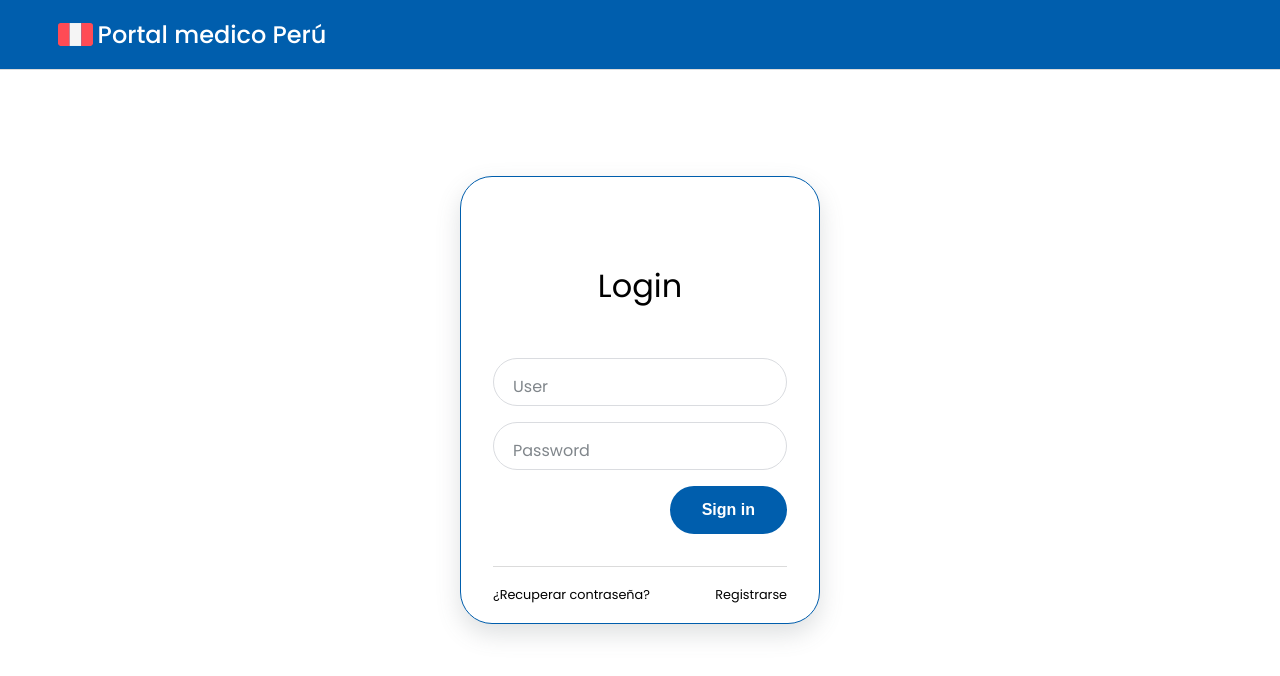
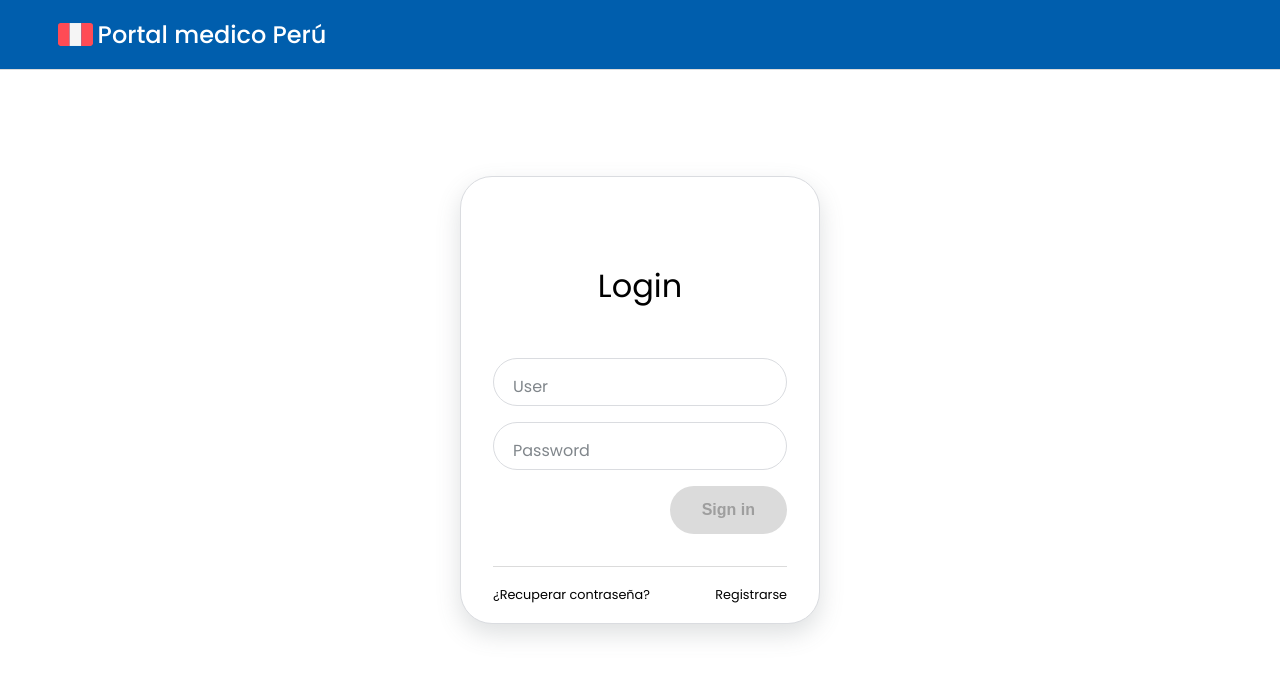
Before and after one commit to adanyur/appzg, an Angular app: page / in a window 1280 px wide. Shown: the top 676 px of the page. Built offline with nearby package versions, Linux system fonts and the light colour scheme.

Commit message:
mejora de diseño de validacion de login

```diff
--- a/src/app/auth/login/login.component.css
+++ b/src/app/auth/login/login.component.css
@@ -12,7 +12,8 @@
   border-radius: 2rem;
   box-shadow: none;
   background-color: #fff;
-  border: 1px solid #005ead;
+
+  border: 1px solid #dadce0;
 }
 
 .form-title {
@@ -96,7 +97,8 @@
   cursor: pointer;
 }
 
-.btn-login {
+.btn-login,
+.button__disabeld {
   display: block;
   border-radius: 2rem;
   padding: 0 32px;
@@ -108,9 +110,16 @@
   outline: none;
   border: none;
   cursor: pointer;
+  transition: 0.3s;
+}
+
+.btn-login {
   background-color: #005ead;
   color: #fff;
-  transition: 0.3s;
+}
+
+.button__disabeld {
+  background-color: #dbdbdb;
 }
 
 .btn-login:hover {
@@ -130,7 +139,7 @@
   border: 1px solid #22b14c;
 }
 
-.success__invalid {
+.error__invalid {
   border: 1px solid #ff7171;
   color: #ff7171;
 }
@@ -146,7 +155,8 @@
     background-color: #fff;
   }
 
-  .btn-login {
+  .btn-login,
+  .button__disabeld {
     width: auto;
   }
 }
--- a/src/app/auth/login/login.component.html
+++ b/src/app/auth/login/login.component.html
@@ -9,8 +9,8 @@
           class="form-input"
           placeholder=" "
           formControlName="user"
-          [class.success__valid]="user.valid && touched"
-          [class.success__invalid]="user.invalid && touched"
+          [class.success__valid]="user.valid && userTouched"
+          [class.error__invalid]="user.invalid && userTouched"
         />
         <label class="label-control">User</label>
         <div *ngIf="userRequired" class="message__error">
@@ -24,8 +24,8 @@
           class="form-input"
           placeholder=" "
           formControlName="password"
-          [class.success__valid]="password.valid && touched"
-          [class.success__invalid]="password.invalid && touched"
+          [class.success__valid]="password.valid && passwordTouched"
+          [class.error__invalid]="password.invalid && passwordTouched"
         />
         <label class="label-control">Password</label>
         <div *ngIf="passwordRequired" class="message__error">
@@ -33,9 +33,15 @@
         </div>
       </div>
       <div class="group-form">
-        <button type="submit" class="btn-login">Sign in</button>
+        <button
+          type="submit"
+          [class.button__disabeld]="form.invalid"
+          [disabled]="form.invalid"
+          [class.btn-login]="form.valid"
+        >
+          Sign in
+        </button>
       </div>
-
       <div class="form__footer">
         <span class="form__footer_item"
           ><a routerLink="">¿Recuperar contraseña?</a></span
--- a/src/app/auth/login/login.component.ts
+++ b/src/app/auth/login/login.component.ts
@@ -38,8 +38,12 @@ export class LoginComponent implements OnInit {
     );
   }
 
-  get touched() {
+  get userTouched() {
     return this.user.dirty || this.user.touched;
+  }
+
+  get passwordTouched() {
+    return this.password.dirty || this.password.touched;
   }
 
   ngOnInit(): void {
```
